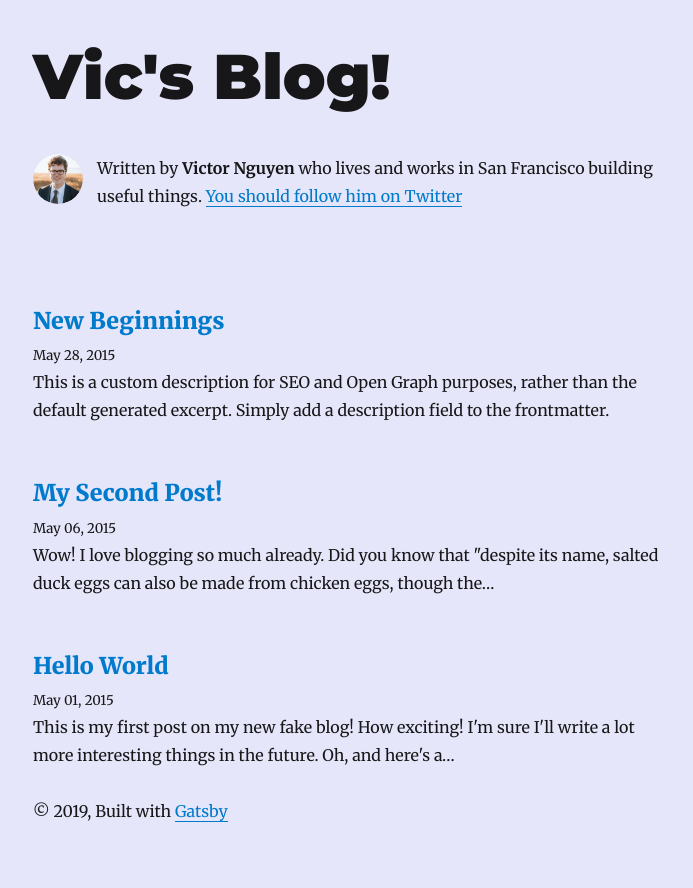
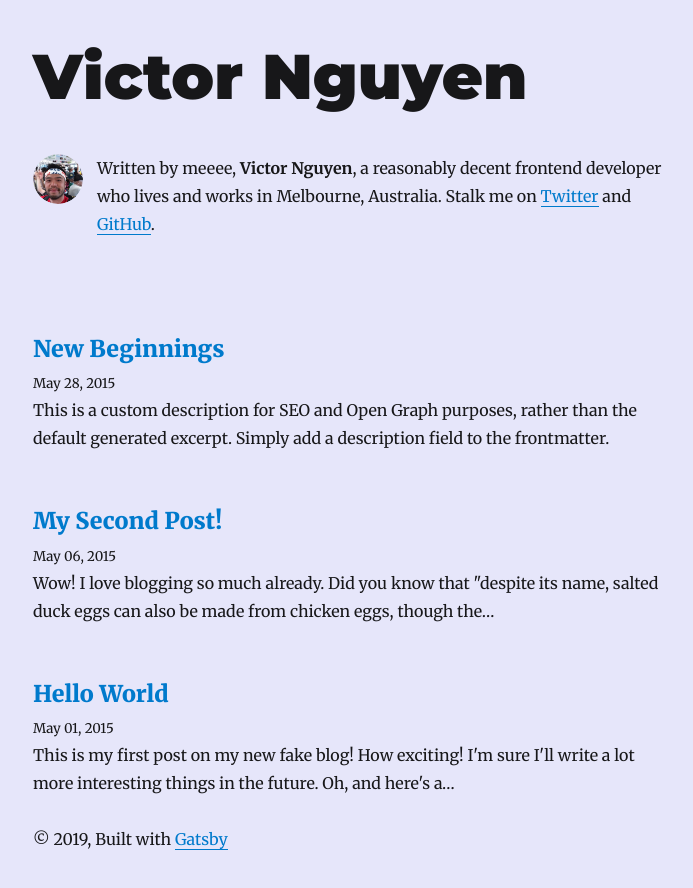
Before and after one commit to victornguyen/vic.codes, a Gatsby site: page / in a window 1280 px wide. Shown: the whole page, without its empty margins (292-985 px from the left). Before the commit the page ends 867 px from the top, so only its background shows below. Built offline with nearby package versions, Linux system fonts and the light colour scheme; Gatsby itself is replaced by a stand-in of ours; some packages are replaced by stand-ins of ours.

Commit message:
Add beautiful face and update bio copy

```diff
--- a/gatsby-config.js
+++ b/gatsby-config.js
@@ -1,8 +1,9 @@
 module.exports = {
   siteMetadata: {
-    title: `Vic's Blog!`,
+    title: `Victor Nguyen`,
     author: `Victor Nguyen`,
-    description: `Another blog made by another frontend developer on the Internet.`,
+    job: `Frontend Developer`,
+    description: `It's another blog made by another frontend developer on the Internet.`,
     siteUrl: `https://vic.codes/`,
     social: {
       twitter: `victornguyen`,
--- a/src/components/bio.js
+++ b/src/components/bio.js
@@ -38,12 +38,11 @@ function Bio() {
               }}
             />
             <p>
-              Written by <strong>{author}</strong> who lives and works in San
-              Francisco building useful things.
-              {` `}
-              <a href={`https://twitter.com/${social.twitter}`}>
-                You should follow him on Twitter
-              </a>
+              Written by meeee, <strong>{author}</strong>, a reasonably decent
+              frontend developer who lives and works in Melbourne, Australia.
+              Stalk me on{" "}
+              <a href={`https://twitter.com/${social.twitter}`}>Twitter</a> and{" "}
+              <a href={`https://github.com/${social.github}`}>GitHub</a>.
             </p>
           </div>
         )
@@ -54,7 +53,7 @@ function Bio() {
 
 const bioQuery = graphql`
   query BioQuery {
-    avatar: file(absolutePath: { regex: "/profile-pic.jpg/" }) {
+    avatar: file(absolutePath: { regex: "/face.jpg/" }) {
       childImageSharp {
         fixed(width: 50, height: 50) {
           ...GatsbyImageSharpFixed
@@ -66,6 +65,7 @@ const bioQuery = graphql`
         author
         social {
           twitter
+          github
         }
       }
     }
```
Also changed, not shown: content/assets/face.jpg (added), content/assets/profile-pic.jpg (deleted).
